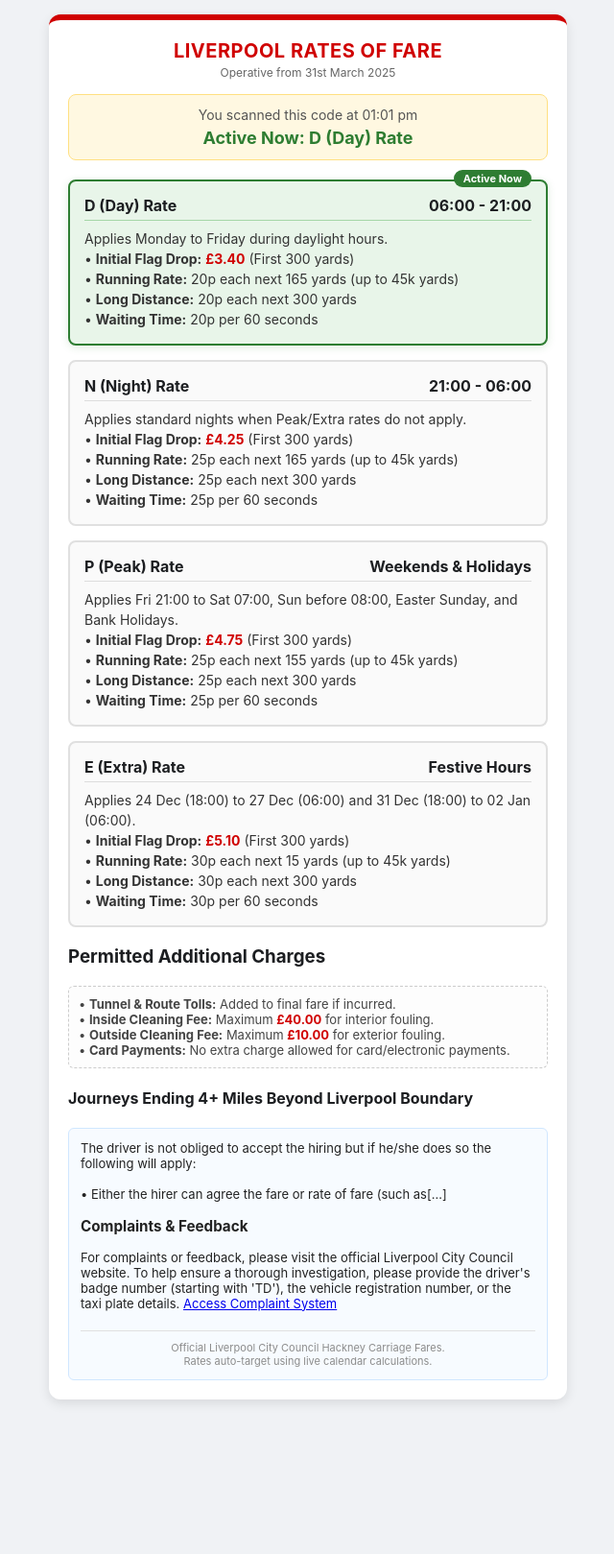
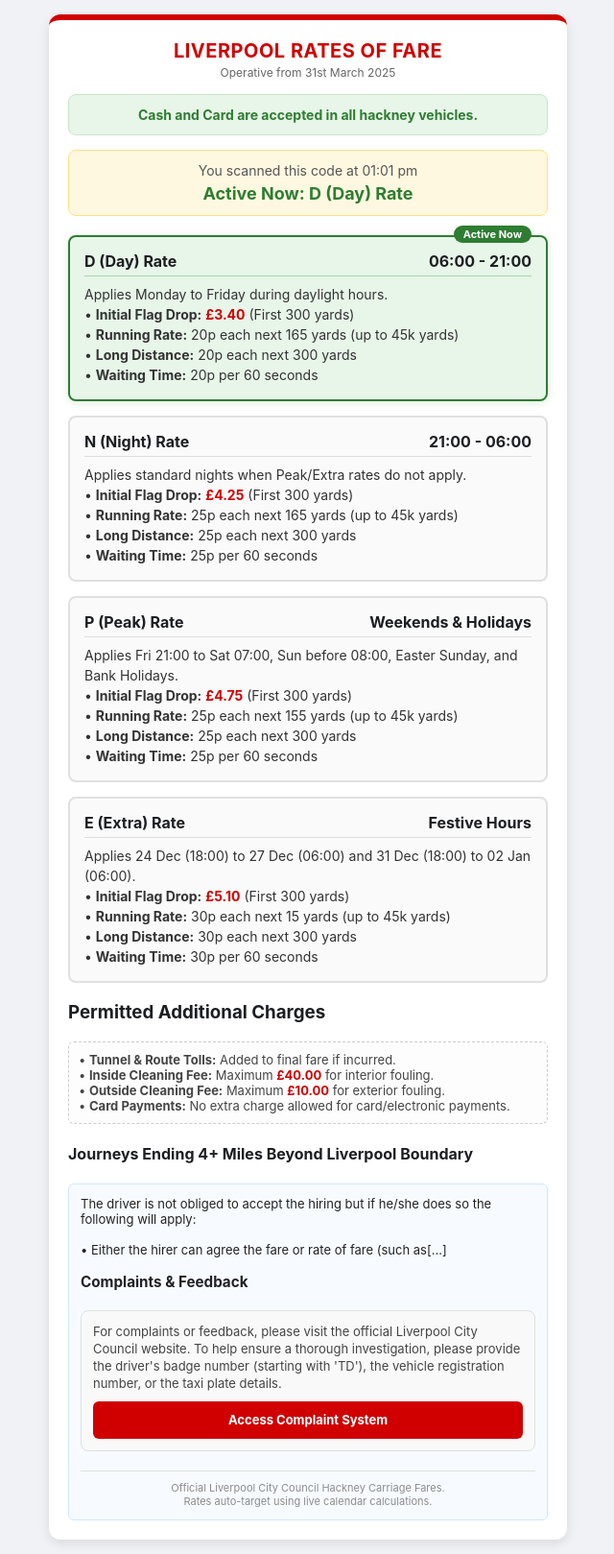
Before and after one commit to LiverpoolCityCouncilHackneys/LiverpoolCityCouncil-Hackney-TariffCost, a plain HTML site: page index.html in a window 1280 px wide. Shown: the whole page at 96% size, without its empty margins (319-959 px from the left). Before the commit the page ends 1473 px from the top, so only its background shows below. Drawn offline with Linux system fonts and the light colour scheme.

Commit message:
Add top-notice box and related styles; keep existing complaint block

```diff
--- a/index.html
+++ b/index.html
@@ -9,6 +9,8 @@
         .container { max-width: 500px; margin: 0 auto; background: #ffffff; padding: 20px; border-radius: 12px; box-shadow: 0 4px 12px rgba(0,0,0,0.1); border-top: 6px solid #d00000; }
         h1 { font-size: 20px; color: #d00000; margin-top: 0; text-align: center; text-transform: uppercase; letter-spacing: 0.5px; }
         .subtitle { font-size: 12px; color: #666; text-align: center; margin-top: -10px; margin-bottom: 15px; }
+        /* Style for the top notice box */
+        .top-notice-box { text-align: center; background: #e8f5e9; border: 1px solid #c8e6c9; padding: 12px; border-radius: 8px; margin-bottom: 15px; font-weight: bold; color: #2e7d32; font-size: 14px; }
         .time-box { text-align: center; background: #fff8e1; border: 1px solid #ffe082; padding: 12px; border-radius: 8px; margin-bottom: 20px; }
         .time-text { font-size: 14px; margin: 0 0 5px 0; color: #555; }
         .live-status { font-weight: bold; font-size: 18px; color: #2e7d32; margin: 0; }
@@ -22,6 +24,10 @@
         .price-highlight { font-weight: bold; color: #d00000; }
         .extra-charges { background: #fdfdfd; border: 1px dashed #ccc; padding: 10px; border-radius: 6px; font-size: 13px; color: #444; }
         .info-box { background: #f7fbff; border: 1px solid #d0e7ff; padding: 12px; border-radius: 6px; font-size: 13px; color: #222; margin-top: 12px; }
+        /* Style for the bottom complaint system box */
+        .complaint-box { background: #f9f9f9; border: 1px solid #e0e0e0; padding: 12px; border-radius: 8px; font-size: 13px; color: #444; margin-top: 20px; line-height: 1.4; }
+        .complaint-link-btn { display: block; text-align: center; background: #d00000; color: white; text-decoration: none; padding: 10px; border-radius: 6px; font-weight: bold; margin-top: 10px; font-size: 13px; transition: background 0.2s; }
+        .complaint-link-btn:hover { background: #b00000; }
         .footer { text-align: center; font-size: 11px; color: #8c8c8c; margin-top: 20px; border-top: 1px solid #e0e0e0; padding-top: 10px; }
     </style>
 </head>
@@ -30,6 +36,7 @@
 <div class="container">
     <h1>Liverpool Rates of Fare</h1>
     <div class="subtitle">Operative from 31st March 2025</div>
+    <div class="top-notice-box"> Cash and Card are accepted in all hackney vehicles. </div>
 
     <div class="time-box">
         <p class="time-text" id="scan-time">Reading device time...</p>
```
